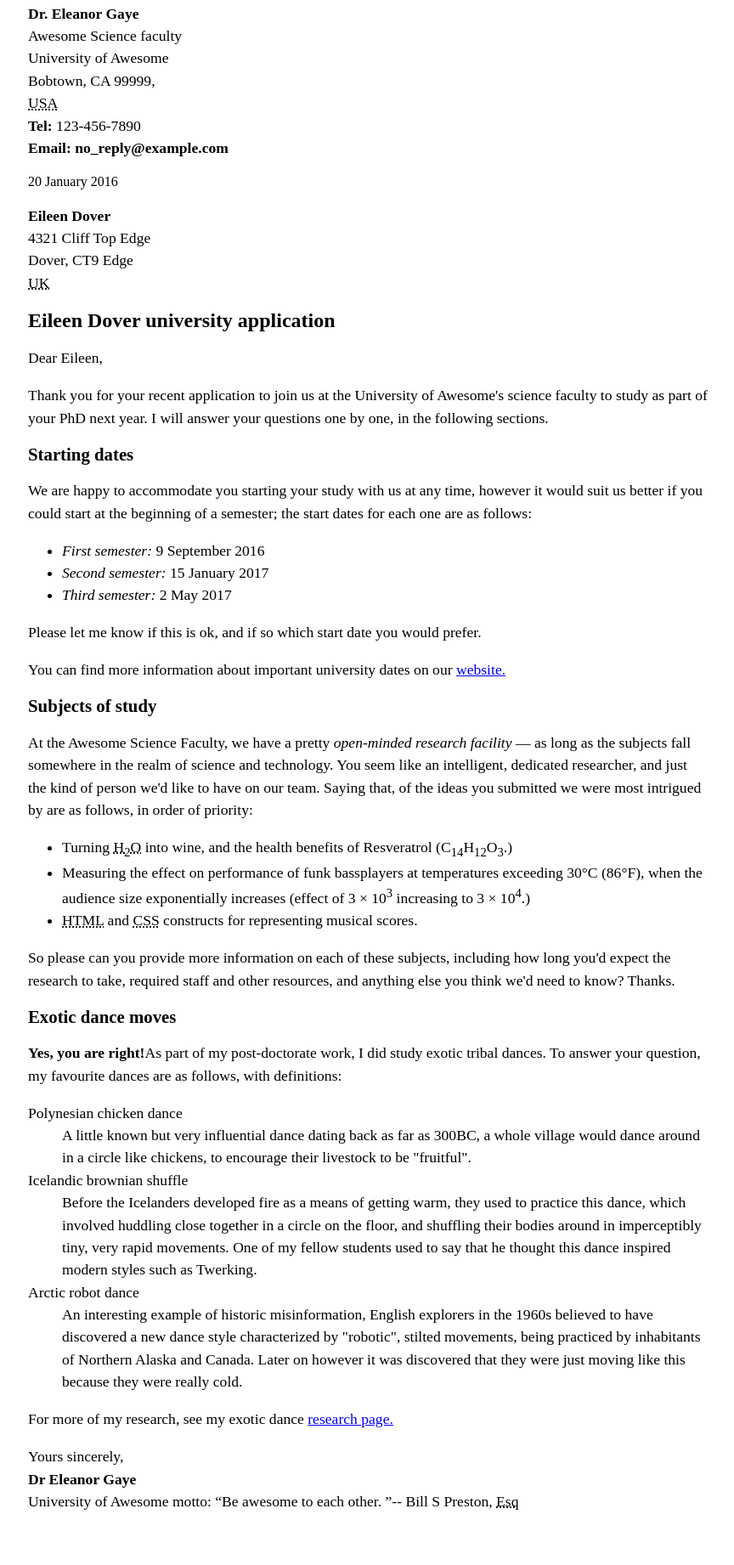
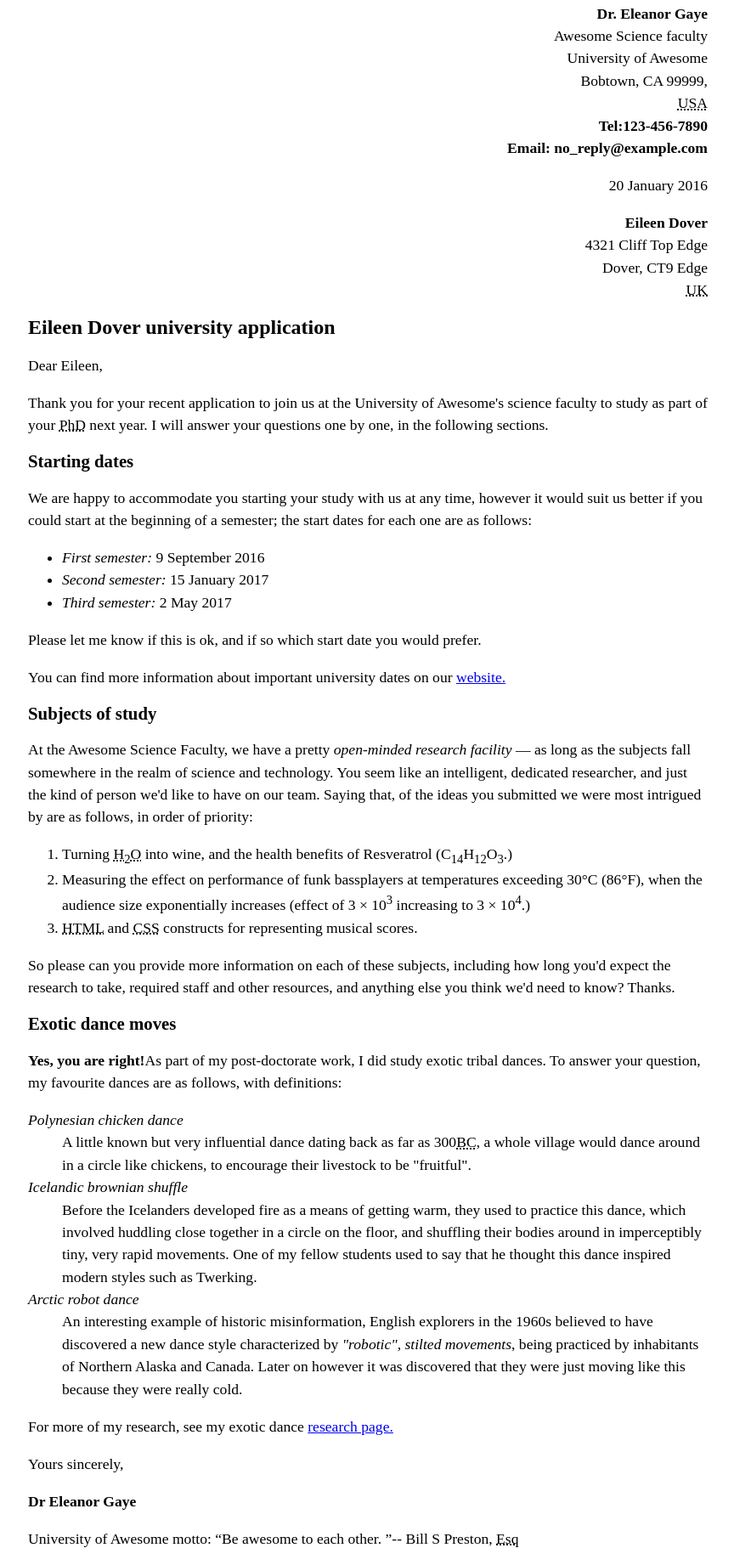
Before and after one commit to wright343/wright343.github.io, a plain HTML site: page letter-markup/index.html in a window 1280 px wide. Shown: the part 15-1857 px from the top of the page at 85% size, without its empty margins (207-1071 px from the left). Before the commit the page ends 1813 px from the top, so only its background shows below. Drawn offline with Linux system fonts and the light colour scheme.

Commit message:
skills check 2 done
fixed all the issues and had it looked at.

```diff
--- a/letter-markup/index.html
+++ b/letter-markup/index.html
@@ -3,7 +3,7 @@
 <head>
     <meta charset="utf-8">
     <meta name="viewport" content="width=device=width, intitial-scale=1.0">
-    <meta name="author" content="John Durham">
+    <meta name="author" content="Noah Wright">
     <title>Awesome science application correspondance</title>
     <style>
         html {
@@ -35,22 +35,21 @@
     </style>
 </head>
 <body>
-    <sender-column>
 
-    <address>
+    <address class="sender-column">
         <p>
      <strong>Dr. Eleanor Gaye</strong><br>
      Awesome Science faculty<br>
      University of Awesome<br>
      Bobtown, CA 99999,<br>
      <abbr title="United States of America">USA</abbr><br>
-     <strong>Tel:</strong> 123-456-7890<br>
+     <strong>Tel:123-456-7890</strong><br>
      <strong>Email: no_reply@example.com</strong><br>
         </p>
     </address>
-    <time datetime="2016-01-20"> 20 January 2016</time>
-    </sender-column>
-    <address>
+    <p class="sender-column"><time datetime="2016-01-20"> 20 January 2016</time></p>
+
+    <address class="sender-column">
         <p>
             <strong>Eileen Dover</strong><br>
             4321 Cliff Top Edge<br>
@@ -60,7 +59,7 @@
     </address>
 <h1>Eileen Dover university application</h1>
 <p>Dear Eileen,</p>
-<p>Thank you for your recent application to join us at the University of Awesome's science faculty to study as part of your PhD next year. I will answer your questions one by one, in the following sections.</p>
+<p>Thank you for your recent application to join us at the University of Awesome's science faculty to study as part of your <abbr title="Doctor of Philosophy">PhD</abbr> next year. I will answer your questions one by one, in the following sections.</p>
 <h2>Starting dates</h2>
 <p>We are happy to accommodate you starting your study with us at any time, however it would suit us better if you could start at the beginning of a semester; the start dates for each one are as follows:</p>
 <ul>
@@ -69,35 +68,28 @@
     <li><em>Third semester:</em><time datetime="2017-05-02"> 2 May 2017</time></li>
 </ul>
 <p>Please let me know if this is ok, and if so which start date you would prefer.</p>
-<p>You can find more information about important university dates on our <a href="http://example.com">website.</a></p>
+<p>You can find more information about important university dates on our <a href="http://example.com/">website.</a></p>
 <h2>Subjects of study</h2>
 <p>At the Awesome Science Faculty, we have a pretty <em>open-minded research facility</em> — as long as the subjects fall somewhere in the realm of science and technology. You seem like an intelligent, dedicated researcher, and just the kind of person we'd like to have on our team. Saying that, of the ideas you submitted we were most intrigued by are as follows, in order of priority:</p>
-<ul>
+<ol>
     <li>Turning <abbr title="Water">H<sub>2</sub>O</abbr> into wine, and the health benefits of Resveratrol (C<sub>14</sub>H<sub>12</sub>O<sub>3</sub>.)</li>
     <li>Measuring the effect on performance of funk bassplayers at temperatures exceeding 30°C (86°F), when the audience size exponentially increases (effect of 3 × 10<sup>3</sup> increasing to 3 × 10<sup>4</sup>.)</li>
     <li><abbr title="Hypertext Markup Language">HTML</abbr> and <abbr title="Cascading Style Sheets">CSS</abbr> constructs for representing musical scores.</li>
-</ul>
+</ol>
 <p>So please can you provide more information on each of these subjects, including how long you'd expect the research to take, required staff and other resources, and anything else you think we'd need to know? Thanks.</p>
 <h2>Exotic dance moves</h2>
 <p><strong>Yes, you are right!</strong>As part of my post-doctorate work, I did study exotic tribal dances. To answer your question, my favourite dances are as follows, with definitions:</p>
 <dl>
-    <dt>Polynesian chicken dance</dt>
-    <dd>A little known but very influential dance dating back as far as 300BC, a whole village would dance around in a circle like chickens, to encourage their livestock to be "fruitful".</dd>
-    <dt>Icelandic brownian shuffle</dt>
+    <dt><i>Polynesian chicken dance</i></dt>
+    <dd>A little known but very influential dance dating back as far as 300<abbr title="Before Christ">BC</abbr>, a whole village would dance around in a circle like chickens, to encourage their livestock to be "fruitful".</dd>
+    <dt><i>Icelandic brownian shuffle</i></dt>
     <dd>Before the Icelanders developed fire as a means of getting warm, they used to practice this dance, which involved huddling close together in a circle on the floor, and shuffling their bodies around in imperceptibly tiny, very rapid movements. One of my fellow students used to say that he thought this dance inspired modern styles such as Twerking.</dd>
-    <dt>Arctic robot dance</dt>
-    <dd>An interesting example of historic misinformation, English explorers in the 1960s believed to have discovered a new dance style characterized by "robotic", stilted movements, being practiced by inhabitants of Northern Alaska and Canada. Later on however it was discovered that they were just moving like this because they were really cold.</dd>
+    <dt><i>Arctic robot dance</i></dt>
+    <dd>An interesting example of historic misinformation, English explorers in the 1960s believed to have discovered a new dance style characterized by <em>"robotic", stilted movements</em>, being practiced by inhabitants of Northern Alaska and Canada. Later on however it was discovered that they were just moving like this because they were really cold.</dd>
 </dl>
-<p>For more of my research, see my exotic dance <a href="http://example.com">research page.</a></p>
-<sender-column>
-    <address>
-        <p>
-            Yours sincerely,<br>
-            <strong>Dr Eleanor Gaye</strong><br>
-            University of Awesome motto: <q cite="http://example.com/">Be awesome to each other. </q>-- Bill S Preston, <abbr title="Esquire">Esq</abbr><br>
-        </p>
-    </address>
-</sender-column>
-
+<p>For more of my research, see my exotic dance <a href="http://example.com/">research page.</a></p>
+<p>Yours sincerely,</p>
+<p><strong>Dr Eleanor Gaye</strong></p>
+<p>University of Awesome motto: <q cite="http://example.com/">Be awesome to each other. </q>-- Bill S Preston, <abbr title="Esquire">Esq</abbr></p>
 </body>
  </html>
```
